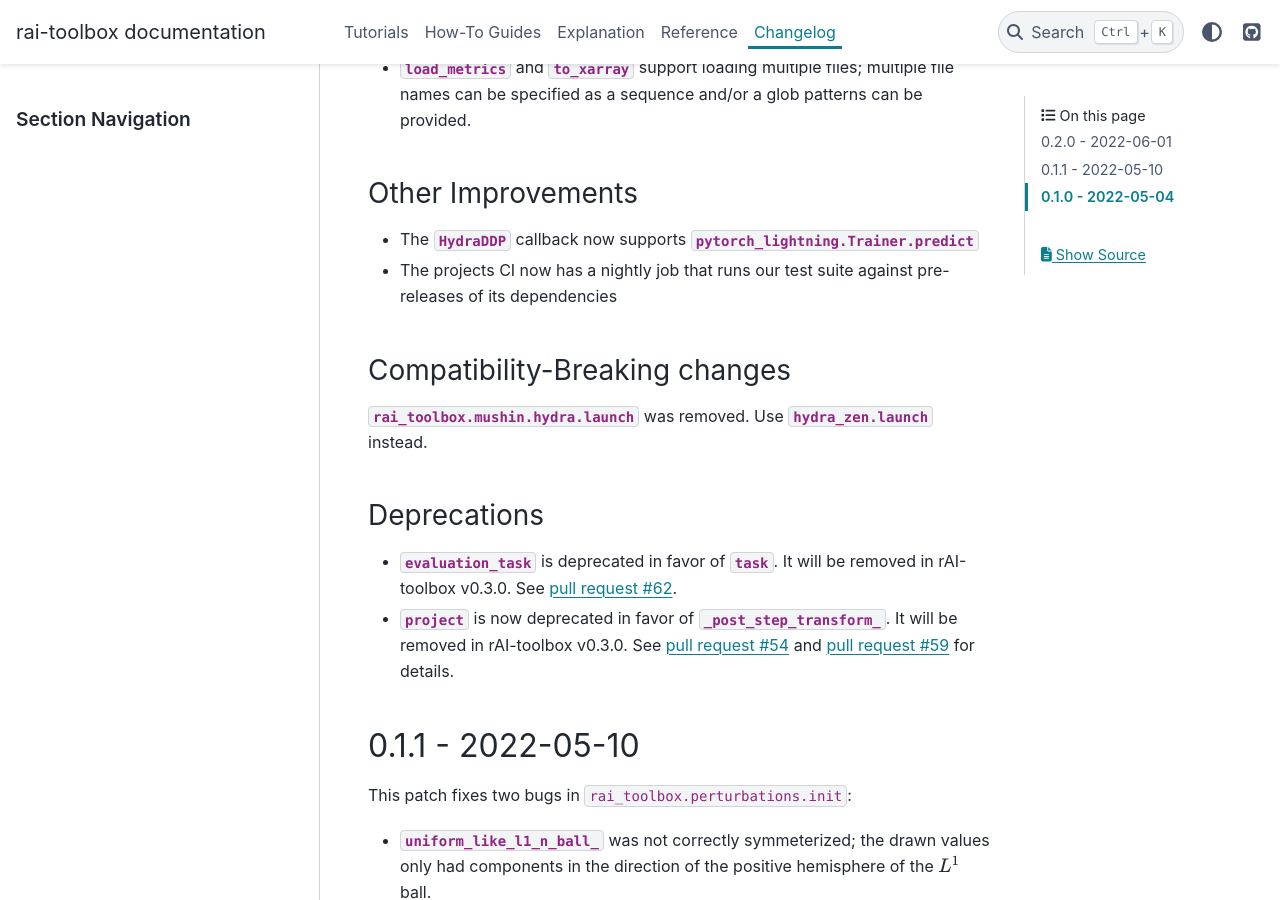
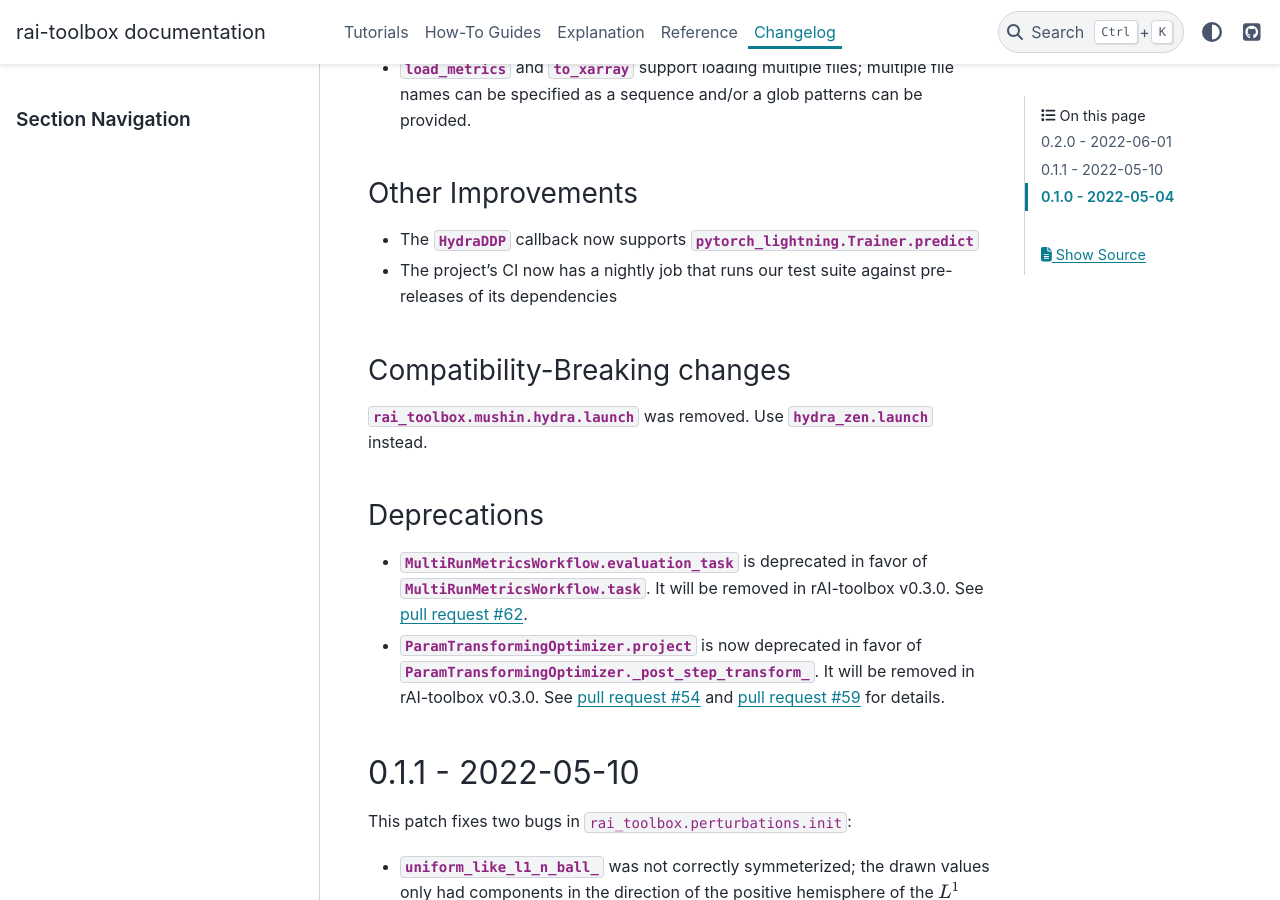
Before and after one commit to mit-ll-responsible-ai/responsible-ai-toolbox, a Sphinx documentation site: the page built from docs/source/changes.rst, in a window 1280 px wide and 900 px high, scrolled down 792 px. Built offline with Sphinx 7.4.7 and the PyData theme 0.15.4, drawn with Linux system fonts in a browser that asks for light colours; pages that are not in the unit, such as notebooks, are missing from menus.

Commit message:
update changelog

```diff
--- a/docs/source/changes.rst
+++ b/docs/source/changes.rst
@@ -30,7 +30,7 @@ Improvements to `MultiRunMetricsWorkflow`
 Other Improvements
 ------------------
 - The `~HydraDDP` callback now supports `pytorch_lightning.Trainer.predict`
-- The projects CI now has a nightly job that runs our test suite against pre-releases of its dependencies
+- The project's CI now has a nightly job that runs our test suite against pre-releases of its dependencies
 
 Compatibility-Breaking changes
 ------------------------------
@@ -38,8 +38,8 @@ Compatibility-Breaking changes
 
 Deprecations
 ------------
-- `~MultiRunMetricsWorkflow.evaluation_task` is deprecated in favor of `~MultiRunMetricsWorkflow.task`. It will be removed in rAI-toolbox v0.3.0. See :pull:`62`.
-- `~ParamTransformingOptimizer.project` is now deprecated in favor of `~ParamTransformingOptimizer._post_step_transform_`. It will be removed in rAI-toolbox v0.3.0. See :pull:`54` and :pull:`59` for details.
+- `MultiRunMetricsWorkflow.evaluation_task` is deprecated in favor of `MultiRunMetricsWorkflow.task`. It will be removed in rAI-toolbox v0.3.0. See :pull:`62`.
+- `ParamTransformingOptimizer.project` is now deprecated in favor of `ParamTransformingOptimizer._post_step_transform_`. It will be removed in rAI-toolbox v0.3.0. See :pull:`54` and :pull:`59` for details.
 
 
 .. _v0.1.1:
```
